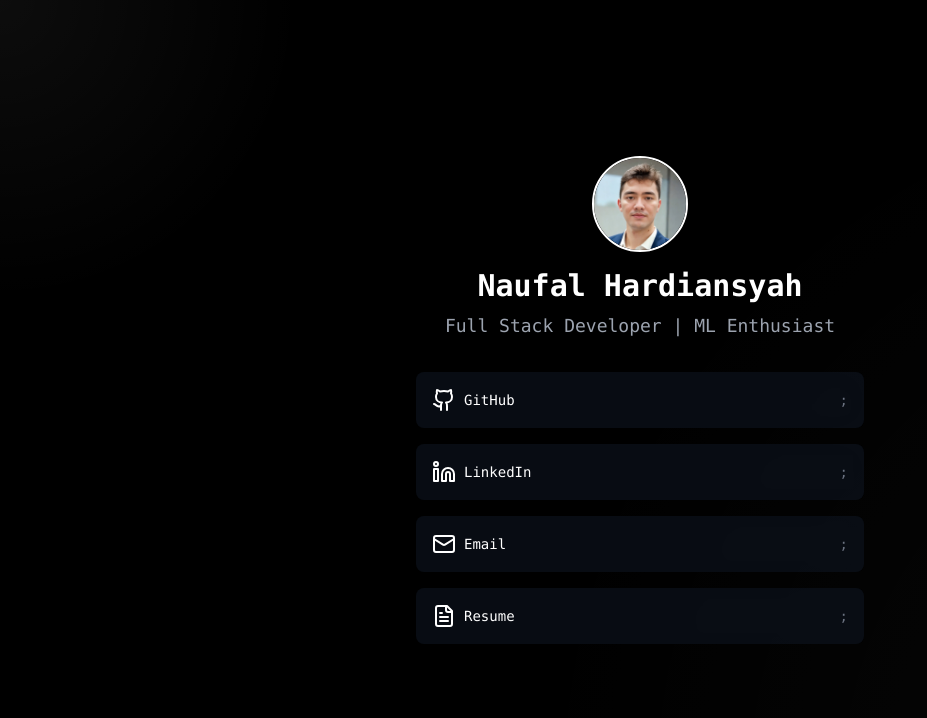
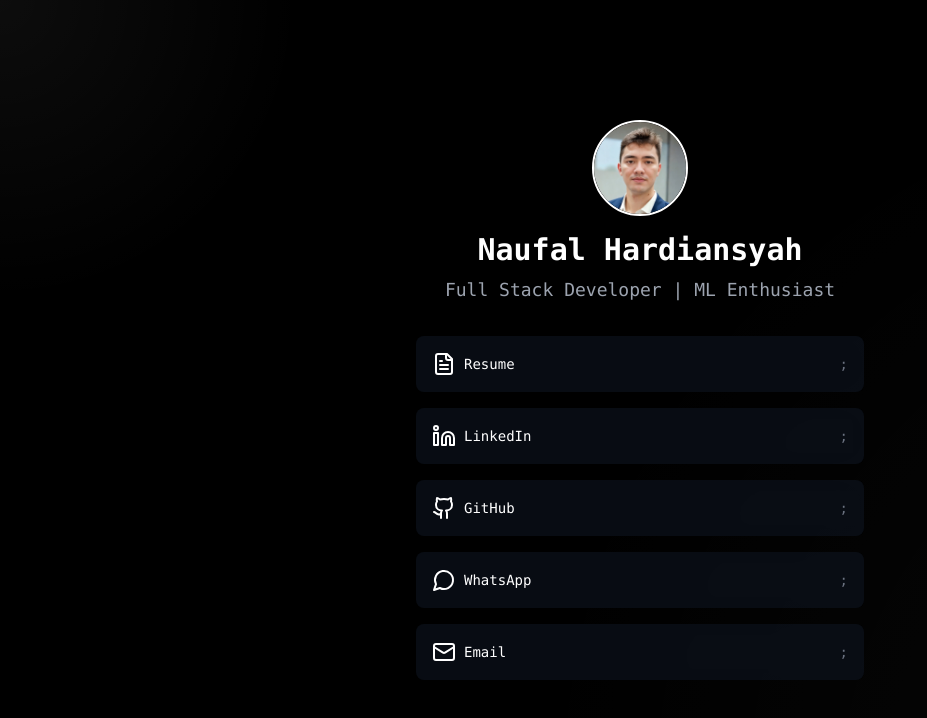
Before and after one commit to Cranbaerry/Cranbaerry, a Next.js app: page / in a window 1280 px wide. Shown: the top 718 px of the page, without its empty margins (0-927 px from the left). Built offline with nearby package versions, Linux system fonts and the light colour scheme.

Commit message:
fix: merge

```diff
--- a/app/page.tsx
+++ b/app/page.tsx
@@ -1,4 +1,4 @@
-import { Github, FileText, Linkedin, Mail } from 'lucide-react';
+import { Github, MessageCircle, FileText, Linkedin, Mail } from 'lucide-react';
 import { MinimalistProgrammerLinktree, LinkItem } from "@/components/minimalist-programmer-linktree";
 export default function Home() {
   const name = "Naufal Hardiansyah";
@@ -7,10 +7,11 @@ export default function Home() {
   const resumePdf = '/assets/Naufal Hardiansyah Resume.pdf';
 
   const links: LinkItem[] = [
+    { name: 'Resume', icon: <FileText />, url: resumePdf },
+    { name: 'LinkedIn', icon: <Linkedin />, url: 'https://www.linkedin.com/in/naufal-h/' },
     { name: 'GitHub', icon: <Github />, url: 'https://github.com/Cranbaerry' },
-        { name: 'LinkedIn', icon: <Linkedin />, url: 'https://www.linkedin.com/in/naufal-h/' },
+    { name: 'WhatsApp', icon: <MessageCircle />, url: 'https://wa.me/6287766250158' },
     { name: 'Email', icon: <Mail />, url: 'mailto:naufal@hardiansyah.me' },
-        { name: 'Resume', icon: <FileText />, url: resumePdf },
   ];
 
   return <MinimalistProgrammerLinktree name={name} role={role} pictureUrl={pictureUrl} links={links} />;
```
Also changed, not shown: 1 other file (tests, documents, lock files or other folders). Lines whose indentation alone changed are shown as unchanged.
